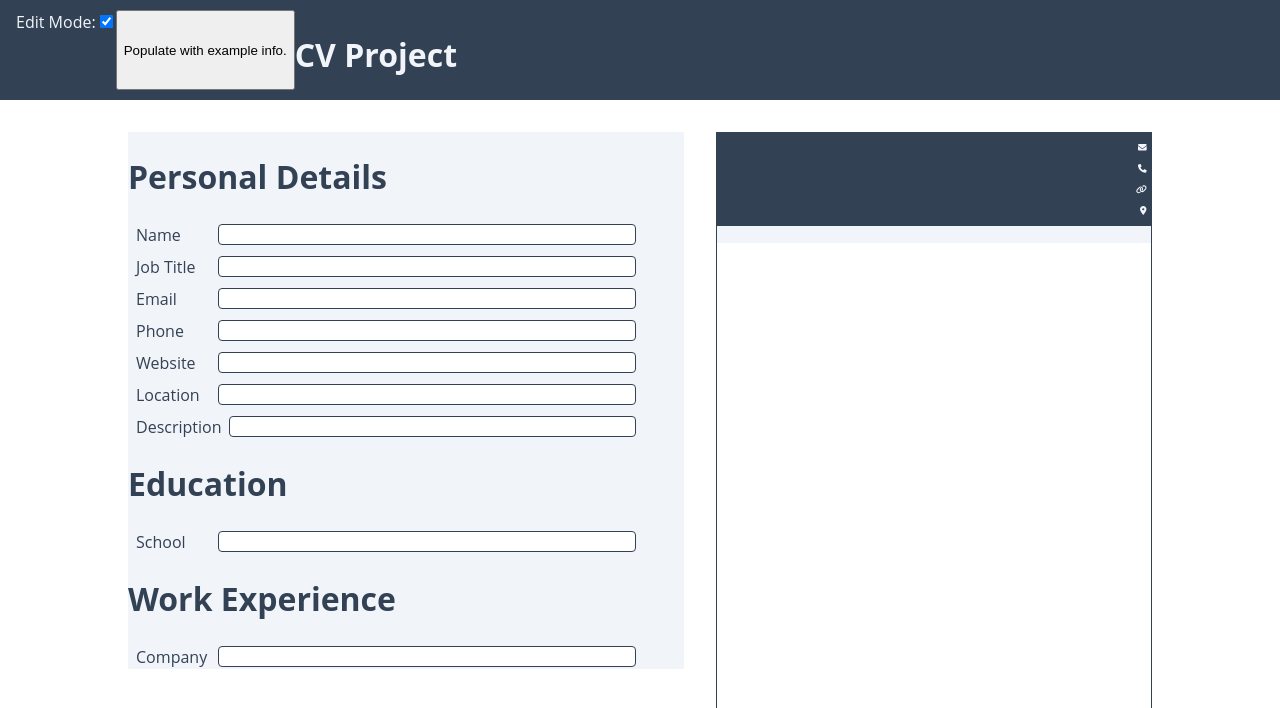
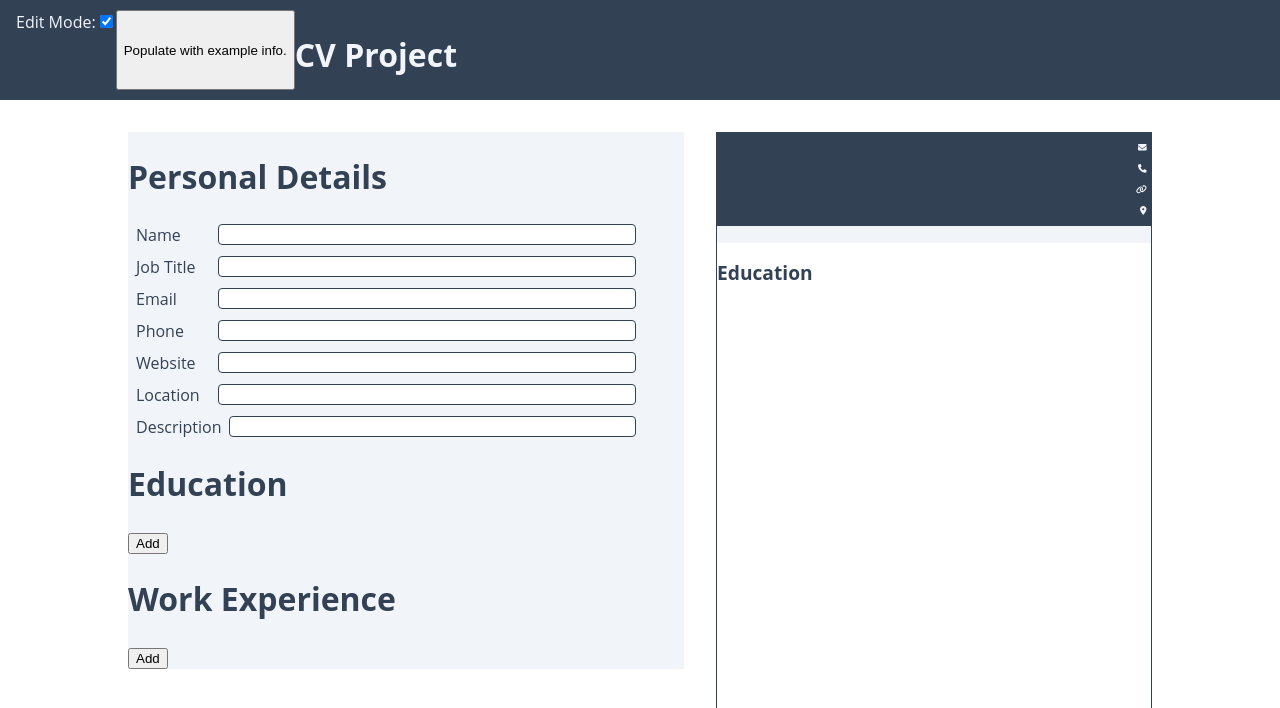
Before and after one commit to oaktec/odin-cv-project, a React (Create React App) app: page / in a window 1280 px wide. Shown: the top 708 px of the page. Built offline with nearby package versions, Linux system fonts and the light colour scheme.

Commit message:
Add variableCount inputCategories (education)

```diff
--- a/src/components/InputCategory.js
+++ b/src/components/InputCategory.js
@@ -22,7 +22,6 @@ function InputCategory(props) {
         })
       ).isRequired,
     }).isRequired,
-    category: PropTypes.string.isRequired,
     fields: PropTypes.arrayOf(
       PropTypes.shape({
         name: PropTypes.string.isRequired,
@@ -30,11 +29,54 @@ function InputCategory(props) {
       })
     ).isRequired,
     setInputFields: PropTypes.func.isRequired,
+    variableCount: PropTypes.string,
   };
-  const { category, fields, inputFields, setInputFields } = props;
-  return (
+  const { fields, inputFields, setInputFields, variableCount } = props;
+  let element;
+  if (variableCount) {
+    element = (
+      <div className="variable-input-categories">
+        {inputFields[variableCount].map((_, index) => (
           <div className="input-category">
-      <h1>{category}</h1>
+            <ul className="category-list">
+              {fields.map((field) => (
+                // eslint-disable-next-line react/no-array-index-key
+                <label htmlFor={field.name} key={`${index}${field.name}`}>
+                  {field.label}
+                  <input
+                    type="text"
+                    onChange={(e) => {
+                      const arr = inputFields[variableCount];
+                      inputFields[variableCount][index][field.name] =
+                        e.target.value;
+                      setInputFields({
+                        ...inputFields,
+                        [variableCount]: arr,
+                      });
+                    }}
+                    value={inputFields[field.name]}
+                  />
+                </label>
+              ))}
+            </ul>
+          </div>
+        ))}
+        <button
+          type="button"
+          onClick={() => {
+            setInputFields({
+              ...inputFields,
+              [variableCount]: inputFields[variableCount].concat([{}]),
+            });
+          }}
+        >
+          Add
+        </button>
+      </div>
+    );
+  } else {
+    element = (
+      <div className="input-category">
         <ul className="category-list">
           {fields.map((field) => (
             <label htmlFor={field.name} key={field.name}>
@@ -55,5 +97,7 @@ function InputCategory(props) {
       </div>
     );
   }
+  return element;
+}
 
 export default InputCategory;
--- a/src/components/InputPane.js
+++ b/src/components/InputPane.js
@@ -15,7 +15,7 @@ function InputPane(props) {
       description: PropTypes.string,
       educationFields: PropTypes.arrayOf(
         PropTypes.shape({
-          school: PropTypes.string.isRequired,
+          school: PropTypes.string,
         })
       ).isRequired,
       workFields: PropTypes.arrayOf(
@@ -31,8 +31,8 @@ function InputPane(props) {
 
   return (
     <div className="input-pane">
+      <h1>Personal Details</h1>
       <InputCategory
-        category="Personal Details"
         fields={[
           { name: "name", label: "Name" },
           { name: "jobTitle", label: "Job Title" },
@@ -45,17 +45,24 @@ function InputPane(props) {
         inputFields={inputFields}
         setInputFields={setInputFields}
       />
+      <h1>Education</h1>
       <InputCategory
-        category="Education"
-        fields={[{ name: "school", label: "School" }]}
+        fields={[
+          { name: "institution", label: "Institution" },
+          { name: "course", label: "Course" },
+          { name: "startYear", label: "Start Year" },
+          { name: "endYear", label: "End Year" },
+        ]}
         inputFields={inputFields}
         setInputFields={setInputFields}
+        variableCount="educationFields"
       />
+      <h1>Work Experience</h1>
       <InputCategory
-        category="Work Experience"
         fields={[{ name: "company", label: "Company" }]}
         inputFields={inputFields}
         setInputFields={setInputFields}
+        variableCount="workFields"
       />
     </div>
   );
--- a/src/components/PreviewPane.js
+++ b/src/components/PreviewPane.js
@@ -57,6 +57,22 @@ function PreviewPane(props) {
         </div>
       </div>
       <div className="preview-pane__description">{inputFields.description}</div>
+      <div className="preview-pane__education">
+        <h2>Education</h2>
+        {inputFields.educationFields.map((educationField) => (
+          <div className="preview-pane__education-field">
+            <div className="preview-pane__education-field__school">
+              {educationField.institution}
+            </div>
+            <div className="preview-pane__education-field__course">
+              {educationField.course}
+            </div>
+            <div className="preview-pane__education-field__years">
+              {educationField.startYear}-{educationField.endYear}
+            </div>
+          </div>
+        ))}
+      </div>
     </div>
   );
 }
```
Lines whose indentation alone changed are shown as unchanged.
